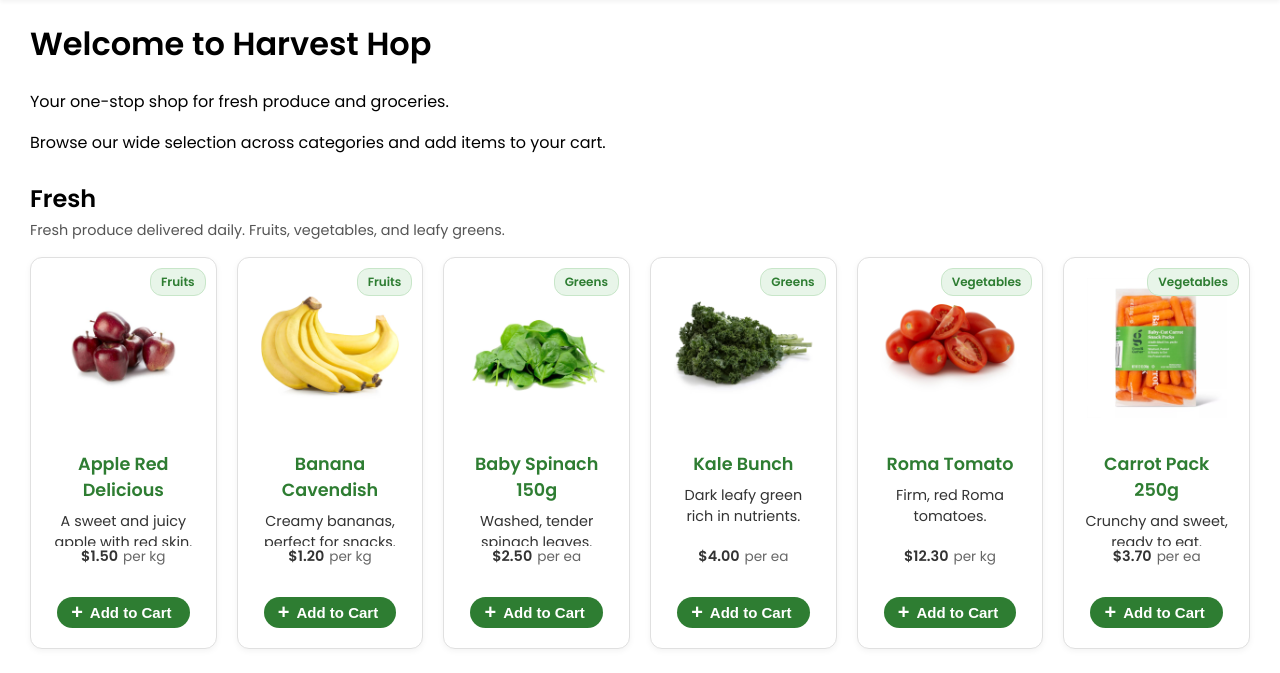
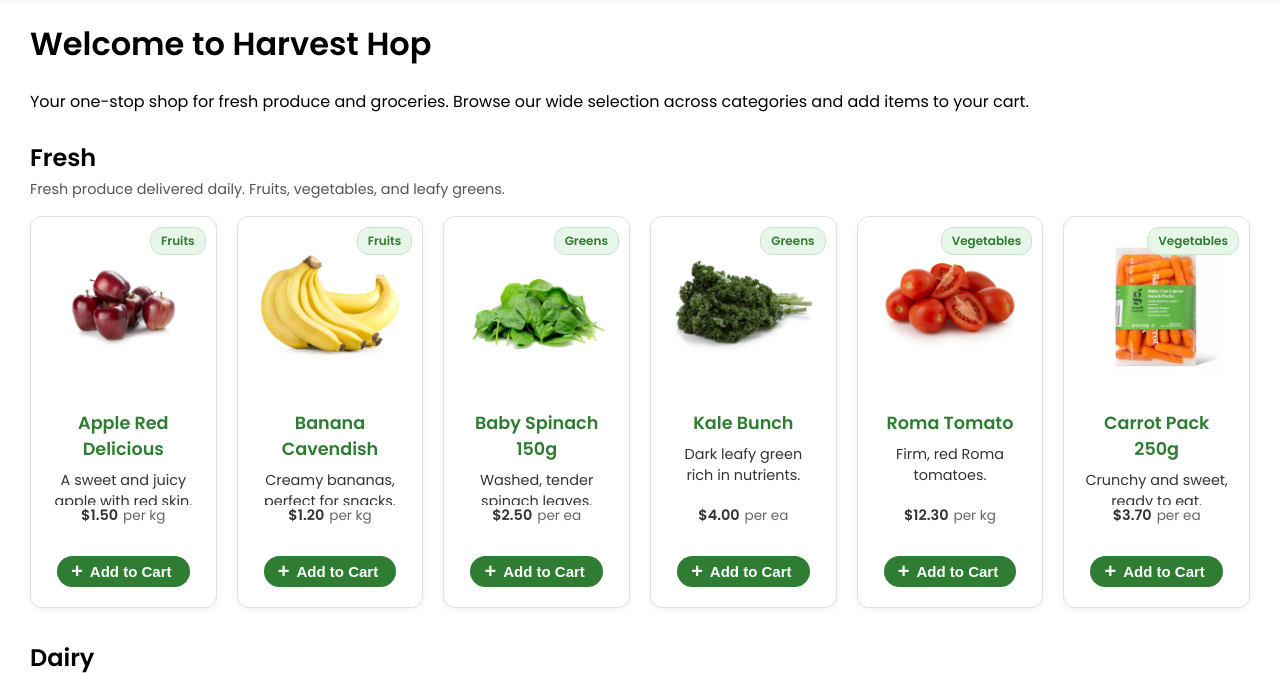
Before and after one commit to ramachandran-rahul/harvest-hop, a PHP site: page / in a window 1280 px wide. Shown: the part 138-811 px from the top of the page. Run offline with PHP 8.4, Linux system fonts and the light colour scheme; data comes from the database, SQL or seed files in the repository.

Commit message:
changed some subtext on home and cart pages

```diff
--- a/css/styles.css
+++ b/css/styles.css
@@ -331,6 +331,10 @@ main {
   margin: 0;
 }
 
+.cart-header > div p {
+  margin-bottom: 0;
+}
+
 .cart-header .clear-btn {
   display: flex;
   align-items: center;
--- a/index.php
+++ b/index.php
@@ -11,8 +11,7 @@
   <main>
     <div>
       <h1 style = "margin-top: 0px">Welcome to Harvest Hop</h1>
-      <p>Your one-stop shop for fresh produce and groceries.</p>
-      <p>Browse our wide selection across categories and add items to your cart.</p>
+      <p>Your one-stop shop for fresh produce and groceries. Browse our wide selection across categories and add items to your cart.</p>
     </div>
     <div id="productGrid" class="product-grid"></div>
   </main>
--- a/js/cart.js
+++ b/js/cart.js
@@ -16,7 +16,10 @@ document.addEventListener("DOMContentLoaded", () => {
       let totalItems = 0;
       document.getElementById("cartHeader").innerHTML = `
         <div>
-          <h2>Shopping Cart (${cart.reduce((sum, item) => sum + item.qty, 0)})</h2>
+          <div>
+            <h2>Shopping Cart (${cart.reduce((sum, item) => sum + item.qty, 0)})</h2>
+            <p>Here are all the items you picked out. Think you forgot something? Click on the page logo to go back to view more products.</p>
+          </div>
           <button onclick="clearCart()" class="clear-btn">
             <img src="/harvest-hop/images/exit_icon.png" alt="Clear" class="exit-icon"> Clear Cart
           </button>
```
